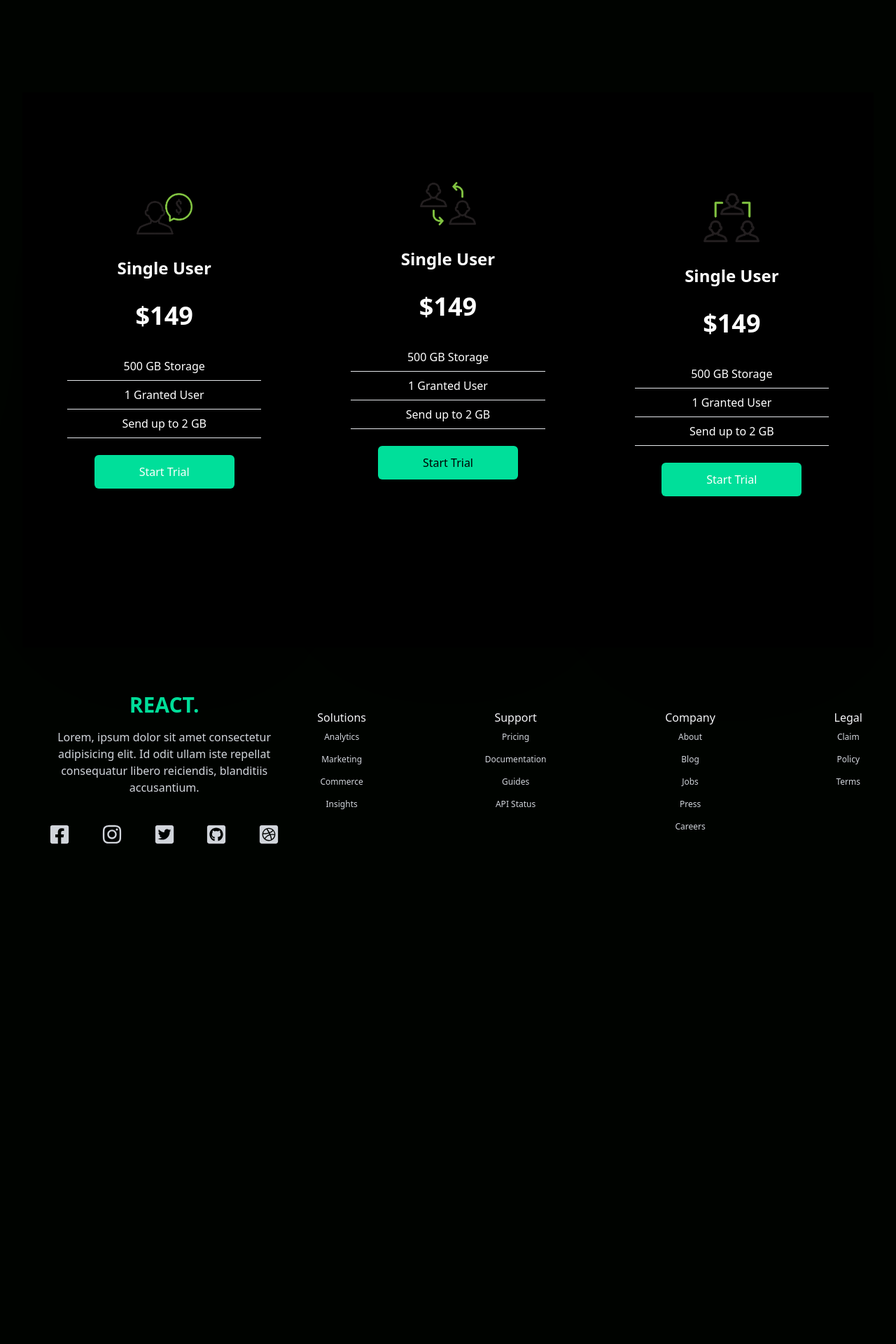
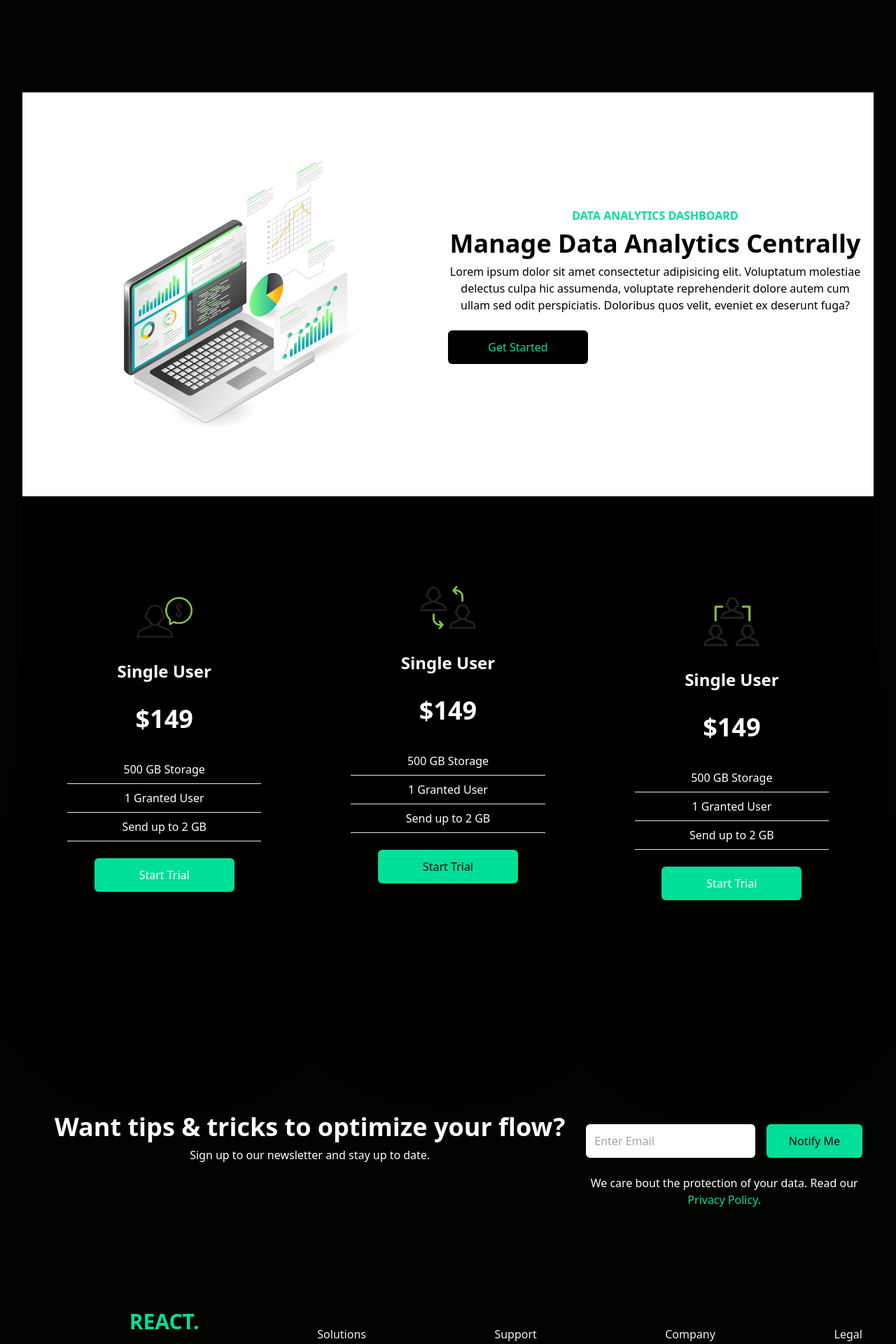
Before and after one commit to Mattarek/react-tailwind-practise, a React (Vite) app: page / in a window 1280 px wide. Shown: the part 700-2620 px from the top of the page at 70% size. Before the commit the page ends 2027 px from the top, so only its background shows below. Built offline with nearby package versions, Linux system fonts and the light colour scheme.

Commit message:
analytics added

```diff
--- a/src/App.tsx
+++ b/src/App.tsx
@@ -3,13 +3,17 @@ import { Hero } from './components/Hero/Hero';
 import { Navbar } from './components/Navbar/Navbar';
 import { Footer } from './components/Footer/Footer';
 import { Cards } from './components/Cards/Cards';
+import { Analytics } from './components/Analytics/Analytics';
+import { Newsletter } from './components/Newsletter/Newsletter';
 
 function App() {
     return (
         <>
             <Navbar />
             <Hero />
+            <Analytics />
             <Cards />
+            <Newsletter />
             <Footer />
         </>
     );
--- /dev/null
+++ b/src/components/Analytics/Analytics.tsx
@@ -0,0 +1,35 @@
+import Laptop from '../../assets/laptop.jpg';
+
+export const Analytics = () => {
+    return (
+        <div className='w-full h-full bg-white py-16 px-4'>
+            <div className='max-w-[1240px] mx-auto grid md:grid-cols-2'>
+                <img
+                    className='w-[500px] mx-auto my-4'
+                    src={Laptop}
+                    alt='/'
+                />
+                <div className='flex flex-col justify-center'>
+                    <p className='text-[#00df9a] font-bold '>
+                        DATA ANALYTICS DASHBOARD
+                    </p>
+                    <h1 className='md:text-4xl sm:text-3xl text-2xl font-bold py-2'>
+                        Manage Data Analytics Centrally
+                    </h1>
+                    <p>
+                        Lorem ipsum dolor sit amet consectetur adipisicing elit.
+                        Voluptatum molestiae delectus culpa hic assumenda,
+                        voluptate reprehenderit dolore autem cum ullam sed odit
+                        perspiciatis. Doloribus quos velit, eveniet ex deserunt
+                        fuga?
+                    </p>
+                    <button className='bg-black text-[#00df9a] w-[200px] rounded-md font-medium my-6 mx-auto md:mx-0 py-3'>
+                        Get Started
+                    </button>
+                </div>
+            </div>
+        </div>
+    );
+};
+
+export default Analytics;
--- /dev/null
+++ b/src/components/Newsletter/Newsletter.tsx
@@ -0,0 +1,32 @@
+import React from 'react';
+
+export const Newsletter = () => {
+    return (
+        <div className='w-full py-16 text-white px-4'>
+            <div className='max-w-[1240px] mx-auto grid lg:grid-cols-3'>
+                <div className='lg:col-span-2 my-4'>
+                    <h1 className='md:text-4xl sm:text-3xl text-2xl font-bold py-2'>
+                        Want tips & tricks to optimize your flow?
+                    </h1>
+                    <p>Sign up to our newsletter and stay up to date.</p>
+                </div>
+                <div className='my-4'>
+                    <div className='flex flex-col sm:flex-row items-center justify-between w-full'>
+                        <input
+                            className='p-3 flex w-full rounded-md text-black'
+                            type='email'
+                            placeholder='Enter Email'
+                        />
+                        <button className='bg-[#00df9a] text-black rounded-md font-medium w-[200px] ml-4 my-6 px-6 py-3'>
+                            Notify Me
+                        </button>
+                    </div>
+                    <p>
+                        We care bout the protection of your data. Read our{' '}
+                        <span className='text-[#00df9a]'>Privacy Policy.</span>
+                    </p>
+                </div>
+            </div>
+        </div>
+    );
+};
```
